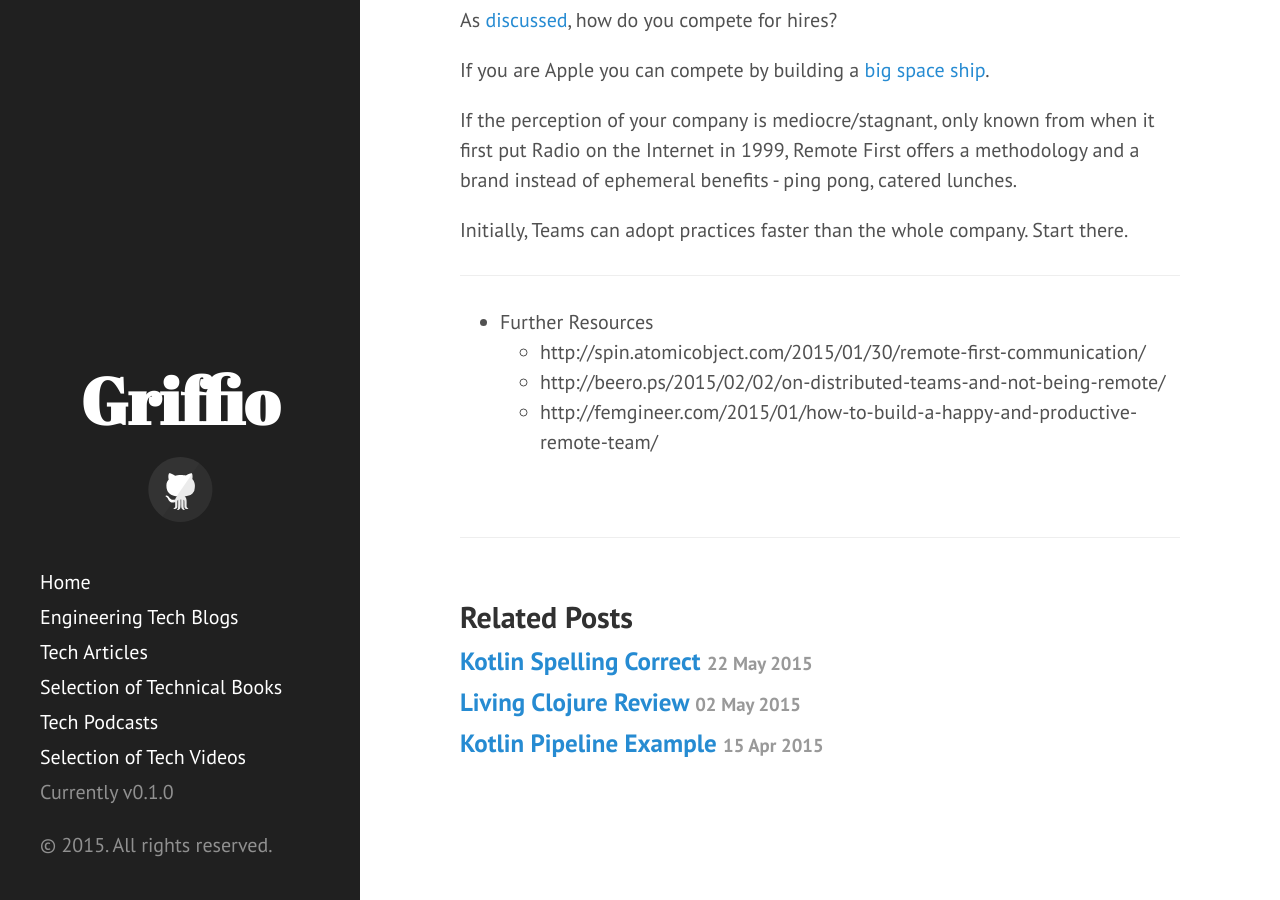
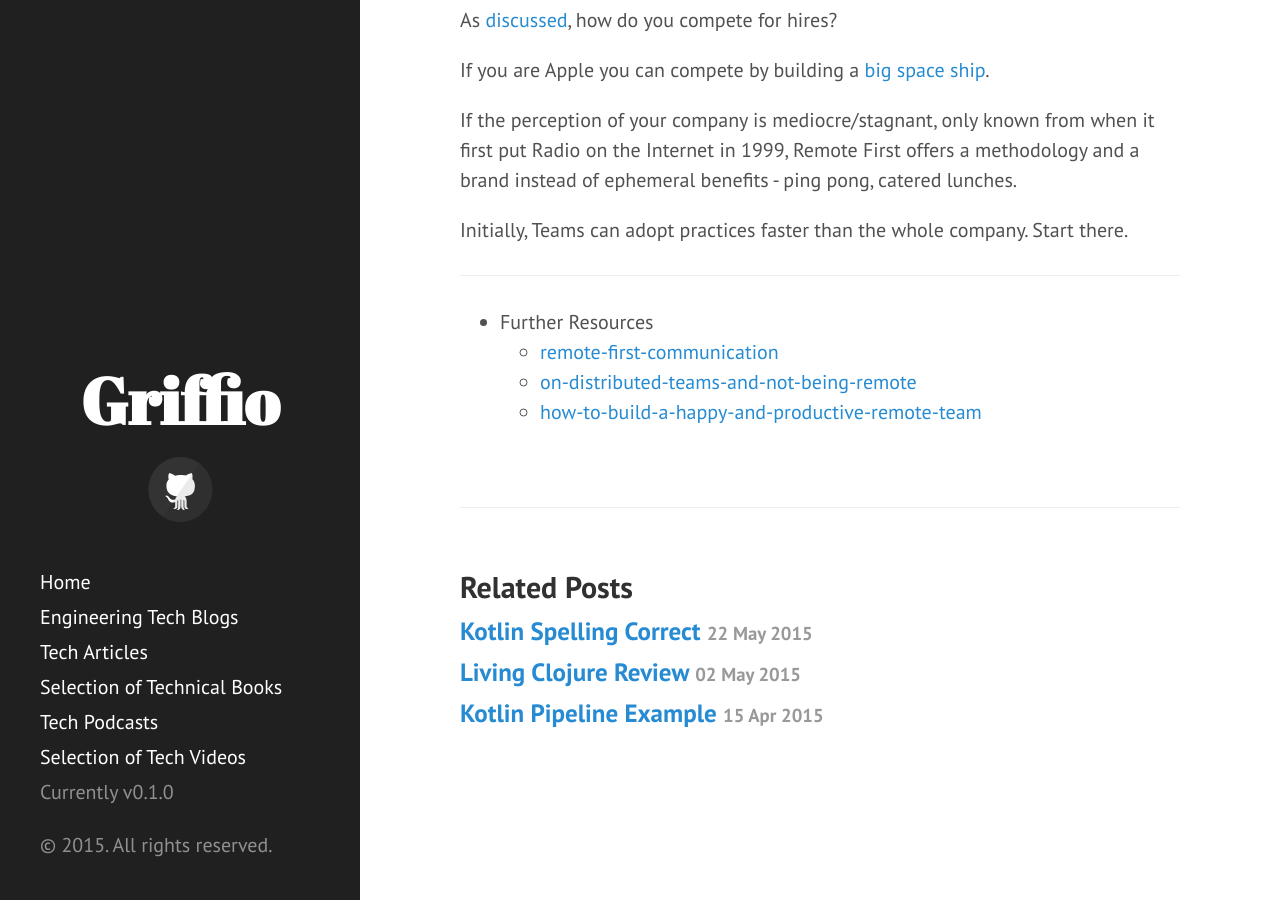
Before and after one commit to griffio/griffio.github.io, a Jekyll site: the page built from _posts/2015-06-12-Remote-First.md, in a window 1280 px wide and 900 px high, scrolled down 2148 px. Built offline with Jekyll 4.4.1, drawn with Linux system fonts in a browser that asks for light colours; nearby versions of some CDN libraries; some of the changed lines change nothing that is shown.

Commit message:
Update 2015-06-12-Remote-First.md

```diff
--- a/_posts/2015-06-12-Remote-First.md
+++ b/_posts/2015-06-12-Remote-First.md
@@ -73,6 +73,6 @@
 ___
 
 * Further Resources
-  * http://spin.atomicobject.com/2015/01/30/remote-first-communication/
-  * http://beero.ps/2015/02/02/on-distributed-teams-and-not-being-remote/
-  * http://femgineer.com/2015/01/how-to-build-a-happy-and-productive-remote-team/
+  * [remote-first-communication](http://spin.atomicobject.com/2015/01/30/remote-first-communication/)
+  * [on-distributed-teams-and-not-being-remote](http://beero.ps/2015/02/02/on-distributed-teams-and-not-being-remote/)
+  * [how-to-build-a-happy-and-productive-remote-team](http://femgineer.com/2015/01/how-to-build-a-happy-and-productive-remote-team/)
```
